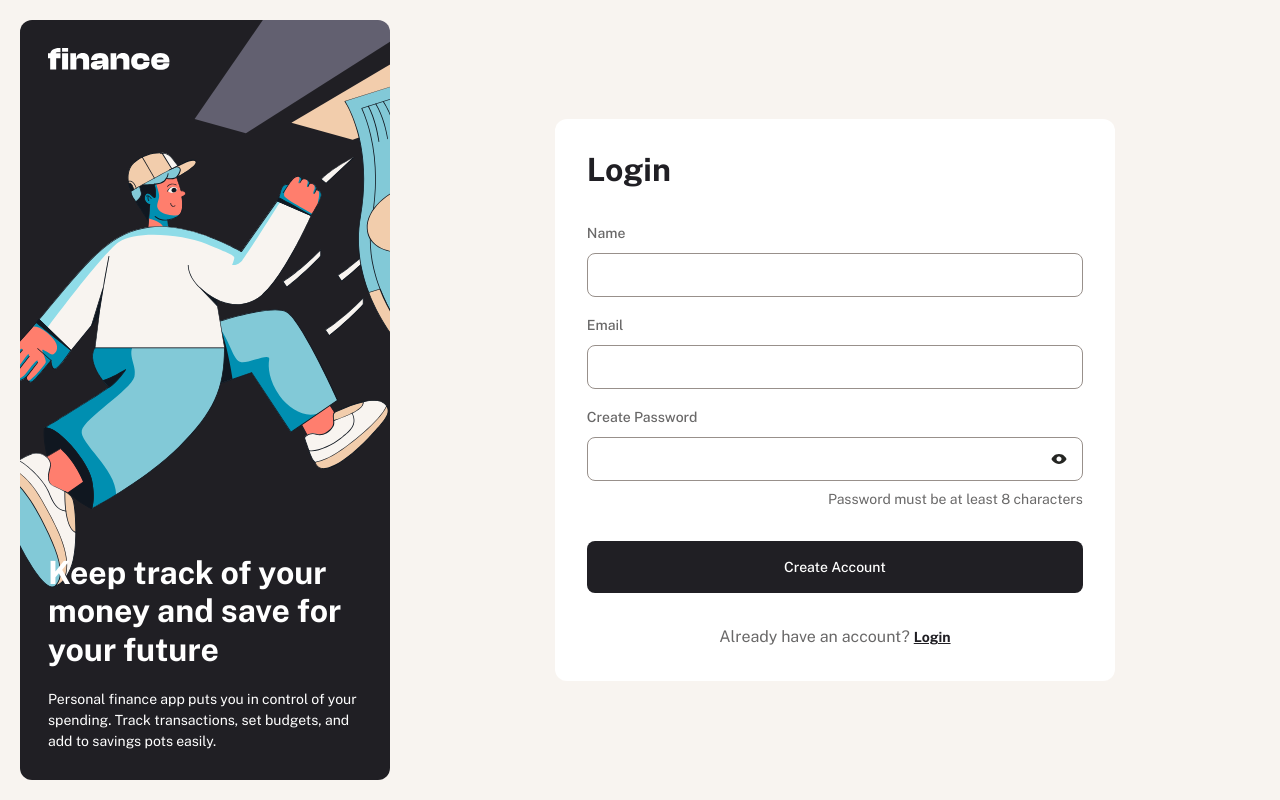
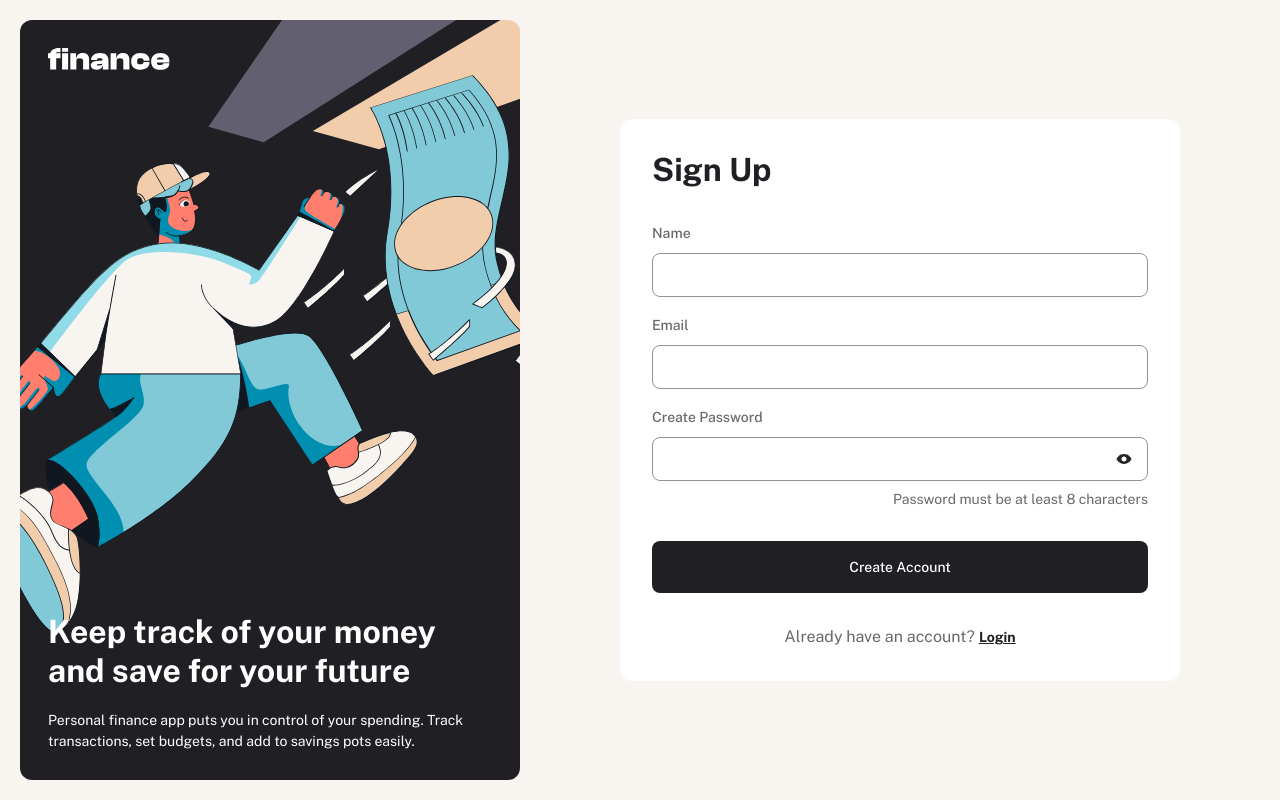
Before and after one commit to bisoladev/personal-finance-app, a React (Vite) app: page /register in a window 1280 px wide. Built offline with nearby package versions, Linux system fonts and the light colour scheme.

Commit message:
Layout changes

```diff
--- a/src/pages/Login.jsx
+++ b/src/pages/Login.jsx
@@ -37,7 +37,7 @@ const Login = () => {
     <div className="bg-beige100 flex lg:items-center h-screen lg:pl-5">
       <div
         className={cn(
-          "bg-cover bg-auth w-[500px] h-[calc(100vh-40px)] rounded-[12px] hidden lg:flex flex-col justify-between p-7"
+          "bg-cover bg-auth w-[500px] h-[calc(100vh-40px)] xl:flex-shrink-0 rounded-[12px] hidden lg:flex flex-col justify-between p-7"
         )}
       >
         <img src={Logo} alt="Finance" className="w-fit" />
--- a/src/pages/Register.jsx
+++ b/src/pages/Register.jsx
@@ -38,7 +38,7 @@ const Register = () => {
     <div className="bg-beige100 flex lg:items-center h-screen lg:pl-5">
       <div
         className={cn(
-          "bg-cover bg-auth w-[500px] h-[calc(100vh-40px)] rounded-[12px] hidden lg:flex flex-col justify-between p-7"
+          "bg-cover bg-auth w-[500px] h-[calc(100vh-40px)] xl:flex-shrink-0 rounded-[12px] hidden lg:flex flex-col justify-between p-7"
         )}
       >
         <img src={Logo} alt="Finance" className="w-fit" />
@@ -59,7 +59,7 @@ const Register = () => {
         </div>
         <div className="flex h-[calc(100vh-80px)] items-center p-4">
           <div className="bg-white mx-auto max-w-[560px] min-h-[422px] w-full p-8 rounded-xl">
-            <h4 className="text-preset-1 text-grey900 mb-8">Login</h4>
+            <h4 className="text-preset-1 text-grey900 mb-8">Sign Up</h4>
             <Form {...form}>
               <form
                 onSubmit={form.handleSubmit(onSubmit)}
```
